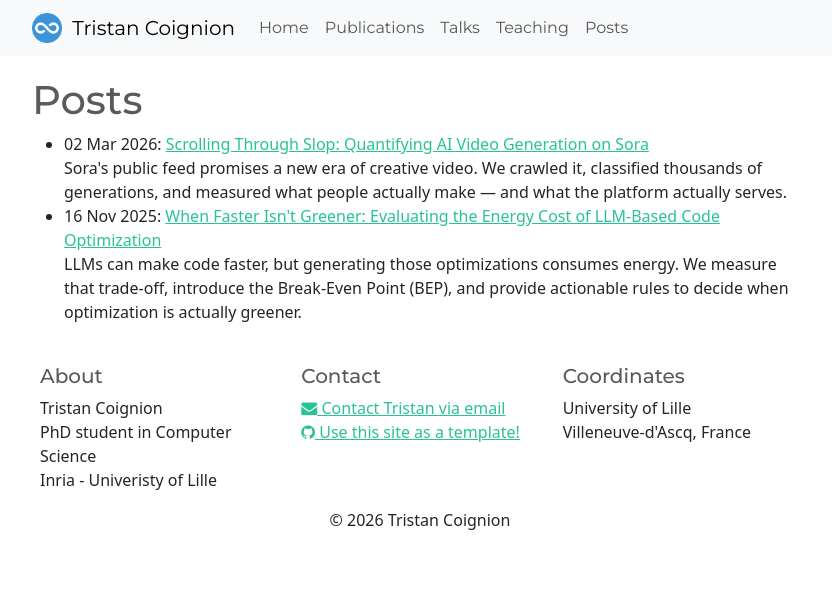
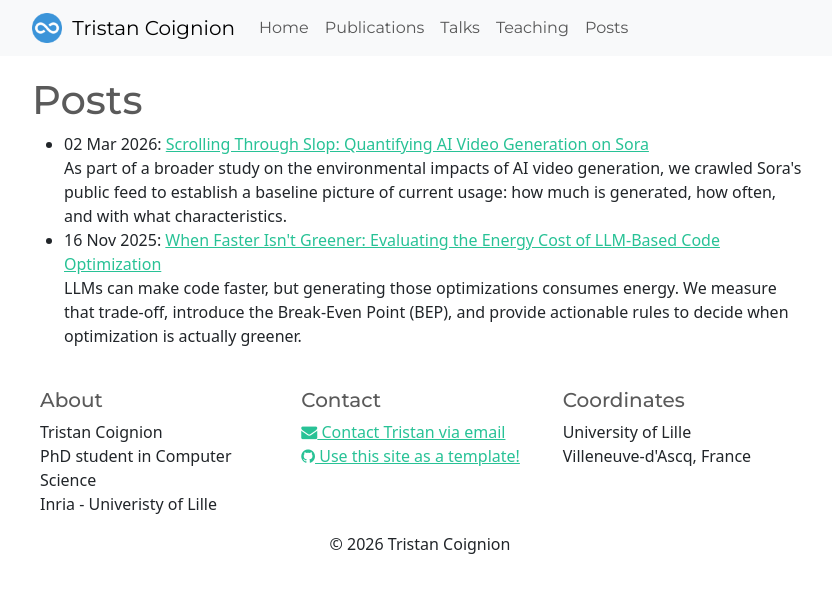
Before and after one commit to Saauan/saauan.github.io, a Jekyll site: the page built from _pages/posts.md, in a window 1280 px wide. Shown: the top 593 px of the page, without its empty margins (220-1052 px from the left). Built offline with Jekyll 4.4.1, drawn with Linux system fonts in a browser that asks for light colours; nearby versions of some CDN libraries; a style sheet for code colours, icons or effects is not loaded; part of the change alters nothing that is shown.

Commit message:
update formating

```diff
--- a/_posts/2026-03-02-sora-crawl.md
+++ b/_posts/2026-03-02-sora-crawl.md
@@ -4,9 +4,9 @@ title: "Scrolling Through Slop: Quantifying AI Video Generation on Sora"
 date: 2026-03-02
 categories: "Fun"
 permalink: "/post/sora-crawl/"
-excerpt: "Sora's public feed promises a new era of creative video. We crawled it, classified thousands of generations, and measured what people actually make — and what the platform actually serves."
-description: "Large-scale analysis of Sora's public explore feed revealing content patterns, prompt strategies, and the prevalence of low-effort AI-generated video."
-tags: Sora AI video-generation slop crawl content-analysis generative-AI
+excerpt: "As part of a broader study on the environmental impacts of AI video generation, we crawled Sora's public feed to establish a baseline picture of current usage: how much is generated, how often, and with what characteristics."
+description: "Large-scale crawl of Sora's public explore feed to establish a T0 baseline of AI video generation usage, as groundwork for prospective environmental impact modeling."
+tags: Sora AI video-generation crawl environmental-impact sustainability prospective-analysis
 ---
 
 > This post is a shorter and simpler version of the paper and poster "Scrolling Through Slop: A Large-Scale Analysis of AI Video Generation in the Wild" presented at CHI 2026.
@@ -15,77 +15,86 @@ tags: Sora AI video-generation slop crawl content-analysis generative-AI
 
 When OpenAI launched Sora's public explore feed, it opened a window into how people actually use text-to-video generation. Not cherry-picked demos. Not curated showcases. Just thousands of generations, scrollable by anyone.
 
-We looked through that window — systematically.
+We looked through that window, systematically.
 
 We crawled Sora's public explore page over several weeks, collected metadata on thousands of generated videos, and asked a straightforward set of questions:
 
-**What are people making? How much of it is low-effort slop? And what patterns emerge when a generative video model meets the general public?**
+**How much video is being generated? What do the prompts and generation parameters look like? And what usage patterns emerge when a frontier video model meets the general public?**
+
+This work is the first step in a larger research effort. Our broader goal is to anticipate the potential environmental impacts of AI video generation. The data collected here serves as a **baseline snapshot (T0)** of current usage, which will feed into prospective and baseline scenarios for future impact modeling. In a companion effort, we also plan to gather energy consumption metrics from open-source video generation models, so that we can model the full life cycle impacts of AI-generated video.
 
 ## Why This Matters
 
 Text-to-video generation has progressed rapidly, but most evaluations happen in controlled settings: benchmark prompts, curated galleries, technical reports. These tell us what models *can* do, not what they *are used for*.
 
-Sora's explore feed changed that. For the first time, a frontier video model had a public, browsable stream of real user generations. This gave us the opportunity to study AI video generation *in the wild* — at scale, with real prompts and real outputs.
+Sora's explore feed changed that. For the first time, a frontier video model had a public, browsable stream of real user generations. This gave us the opportunity to study AI video generation *in the wild*, at scale, with real prompts and real outputs.
 
-Understanding these usage patterns matters for platform design, content moderation, and for anyone trying to separate genuine creative use from low-quality noise.
+Understanding these usage patterns is essential groundwork for environmental impact assessment. Before we can model how much energy AI video generation will consume in the future, we need to know how it is being used today: how frequently, with what parameters, and at what scale.
 
 ## What We Actually Did
 
-Our pipeline had four stages:
+Our pipeline had three stages:
 
 1. **Crawl** the Sora explore feed at regular intervals over several weeks, collecting video metadata, prompts, engagement signals, and generation parameters.
-2. **Classify** each generation along several axes: content category, apparent effort level, prompt complexity, and visual quality.
-3. **Analyze** distributions, temporal patterns, and correlations between prompt characteristics and output quality.
-4. **Compare** what the platform surfaces (trending/featured) versus what users actually generate.
+2. **Characterize** each generation based on available metadata: prompt length, use of style modifiers, resolution, duration, and other generation settings.
+3. **Analyze** distributions, temporal patterns, and correlations between prompt characteristics and generation parameters.
 
-We developed a taxonomy of content types and a lightweight "effort score" combining prompt length, specificity, and use of style modifiers:
-
-<div class="text-center"> $$Effort = f(\text{prompt length},\ \text{specificity},\ \text{style tokens},\ \text{negative prompts})$$
-</div>
+It is important to note what we did *not* do: we did not analyze the visual content of the generated videos themselves. Our analysis is based entirely on metadata and prompt text. As a result, we cannot make claims about the quality, creativity, or effort behind individual generations. What we can characterize is the *scale and shape* of usage.
 
 ## What We Found
 
-### 1. A small number of content categories dominate
+### 1. Prompt characteristics cluster around short, generic descriptions
 
-Over half of all public generations fell into just five categories: nature/landscape scenes, anime-style characters, cinematic slow-motion effects, abstract/surreal imagery, and celebrity likenesses. The long tail of genuinely creative or unusual uses was thin.
+The vast majority of prompts were short. The median prompt length was well below 30 words, and use of specific stylistic or cinematic modifiers was rare. Only a small fraction of prompts showed signs of deliberate prompt engineering (style tokens, negative prompts, explicit aspect ratio or motion instructions).
 
-| ![Distribution of content categories across all crawled generations.](/post-contents/sora-crawl/fig_content_categories.svg) |
+| ![Distribution of prompt lengths and stylistic modifier usage across all crawled generations.](/post-contents/sora-crawl/fig_prompt_characteristics.svg) |
 |:--:|
-| *Distribution of content categories across all crawled generations.* |
+| *Distribution of prompt lengths and stylistic modifier usage across all crawled generations.* |
 
+### 2. A handful of generation parameter settings dominate
 
-### 2. Most generations are low-effort
+Users overwhelmingly stuck with default or near-default generation parameters. A small number of resolution/duration combinations accounted for the bulk of all generations, suggesting that most users do not explore the parameter space extensively.
 
-Using our effort taxonomy, roughly **60–70% of generations** scored in the lowest effort tier: short prompts, no style modifiers, and generic subject matter. These are the "a cat walking on the moon" tier — functional, but not meaningfully creative.
+| ![Distribution of generation parameter combinations (resolution, duration, style preset) across all crawled generations.](/post-contents/sora-crawl/fig_parameter_distribution.svg) |
+|:--:|
+| *Distribution of generation parameter combinations (resolution, duration, style preset) across all crawled generations.* |
 
-Only about 8% of generations showed evidence of deliberate prompt engineering or iterative refinement.
+### 3. The explore feed is not a representative sample
 
-| ![Distribution of effort scores across generations, broken down by content category.](/post-contents/sora-crawl/fig_effort_distribution.svg) |
+When we compared the metadata distributions of featured/trending videos against the full crawl, clear differences emerged. Featured videos had significantly longer prompts, more frequent use of style modifiers, and less reliance on default parameters. The platform's curation layer filters aggressively, meaning that **scrolling the explore page gives a skewed impression of typical generation behavior**.
+
+| ![Comparison of prompt characteristics between all generations and featured/trending generations.](/post-contents/sora-crawl/fig_featured_vs_all.svg) |
 |:--:|
-| *Distribution of effort scores across generations, broken down by content category.* |
+| *Comparison of prompt characteristics between all generations and featured/trending generations.* |
 
-### 3. The explore feed heavily over-represents high-quality outputs
+### 4. Generation volume follows strong temporal patterns
 
-When we compared the full distribution of generations against what appeared on the trending or featured sections, the gap was stark. The platform's curation layer filters aggressively: **featured videos had effort scores 3–4× higher** than the median generation.
-
-This means that scrolling the explore page gives a misleading impression of typical output quality.
-
-| ![Comparison of effort scores between all generations and featured/trending generations.](/post-contents/sora-crawl/fig_featured_vs_all.svg) |
-|:--:|
-| *Comparison of effort scores between all generations and featured/trending generations.* |
-
-### 4. Prompt length correlates weakly with visual quality
-
-Longer prompts did tend to produce slightly higher-quality outputs, but the relationship was noisy. Beyond ~40 words, additional prompt length showed diminishing returns. The strongest predictor of visual quality was the use of specific cinematic or stylistic terms, not raw verbosity.
-
-### 5. Generation volume follows strong temporal patterns
-
-Activity spiked predictably around product announcements and social media virality cycles, then decayed rapidly. Weekend generation volumes were roughly 1.5× weekday volumes, and certain content categories (celebrity likenesses, meme formats) showed sharp burst-and-fade dynamics.
+Activity spiked predictably around product announcements and social media virality cycles, then decayed rapidly. Weekend generation volumes were roughly 1.5x weekday volumes, and certain prompt topics showed sharp burst-and-fade dynamics tied to external events.
 
 | ![Daily generation volume over the crawl period, annotated with external events.](/post-contents/sora-crawl/fig_temporal_volume.svg) |
 |:--:|
 | *Daily generation volume over the crawl period, annotated with external events.* |
 
+### 5. Engagement is heavily concentrated
+
+A tiny fraction of generations received the vast majority of likes, remixes, and views. The distribution followed a steep power law, consistent with other social and creative platforms. Most generations received little to no engagement.
+
+| ![Distribution of engagement metrics (likes, views, remixes) across all crawled generations.](/post-contents/sora-crawl/fig_engagement_distribution.svg) |
+|:--:|
+| *Distribution of engagement metrics (likes, views, remixes) across all crawled generations.* |
+
+
+## What Comes Next
+
+This crawl establishes a **T0 baseline**: a quantitative picture of how AI video generation is being used right now on a major platform. But usage data alone does not tell us about environmental impact.
+
+The next steps in our broader research program are:
+
+1. **Measuring energy consumption** of open-source video generation models under realistic workloads, to build a per-generation energy model.
+2. **Combining usage data with energy metrics** to estimate the current environmental footprint of AI video generation.
+3. **Building prospective scenarios** that project how usage patterns and energy costs might evolve as models improve, costs drop, and adoption grows.
+
+Together, these components will allow us to move from observing *what is happening* to modeling *what it means* for energy consumption and sustainability.
 
 ## Practical Takeaways
 
@@ -93,20 +102,20 @@ Activity spiked predictably around product announcements and social media virali
 
 Researchers and journalists should be cautious about drawing conclusions from what platforms surface. The explore page is a curated view, not a census.
 
-#### Prompt engineering matters more than prompt length
+#### Baseline measurement is a prerequisite for impact claims
 
-A few well-chosen style tokens outperform long, rambling descriptions. If you want better generations, be specific about *how* something should look, not just *what* it depicts.
+Any serious assessment of the environmental cost of AI video generation must start with empirical usage data. Speculation about energy consumption without grounding in actual usage patterns is premature.
 
-#### Most generative video use is casual
+#### The scale of casual generation matters
 
-The dominant use case is not filmmaking or professional content creation — it's casual experimentation. Platform design and moderation strategies should account for this reality.
+Even if each individual generation is cheap, the sheer volume of casual, default-parameter usage adds up. Impact modeling must account for the long tail of low-visibility generations, not just the viral highlights.
 
 ---
 
 ## Takeaway
 
-Sora's explore feed offers an unprecedented look at how a frontier video model is actually used. What we found is that most of it is low-effort, repetitive, and clustered around a handful of content types.
+Sora's explore feed offers an unprecedented look at how a frontier video model is actually used. What we found is that most usage is characterized by short prompts, default parameters, and low engagement, with a curated surface layer that paints a very different picture.
 
-This isn't necessarily a problem — casual use is a valid use. But it does mean that **the curated showcases and viral highlights paint a dramatically different picture from the typical generation**.
+This baseline snapshot is a necessary first step. Before we can meaningfully assess or project the environmental costs of AI video generation, we need to know what the current landscape actually looks like.
 
-If we want to understand the real impact of generative video, we need to look past the highlights reel.
+Now we do.
```
